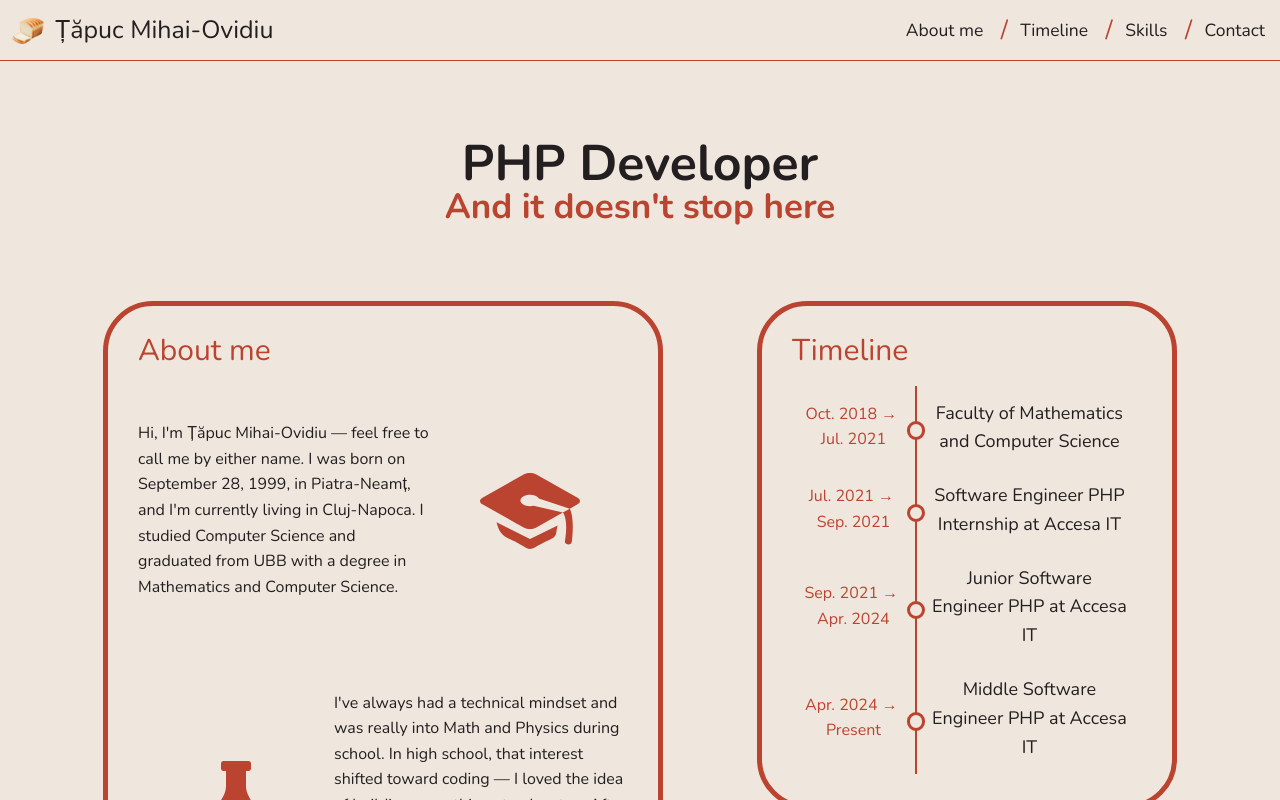
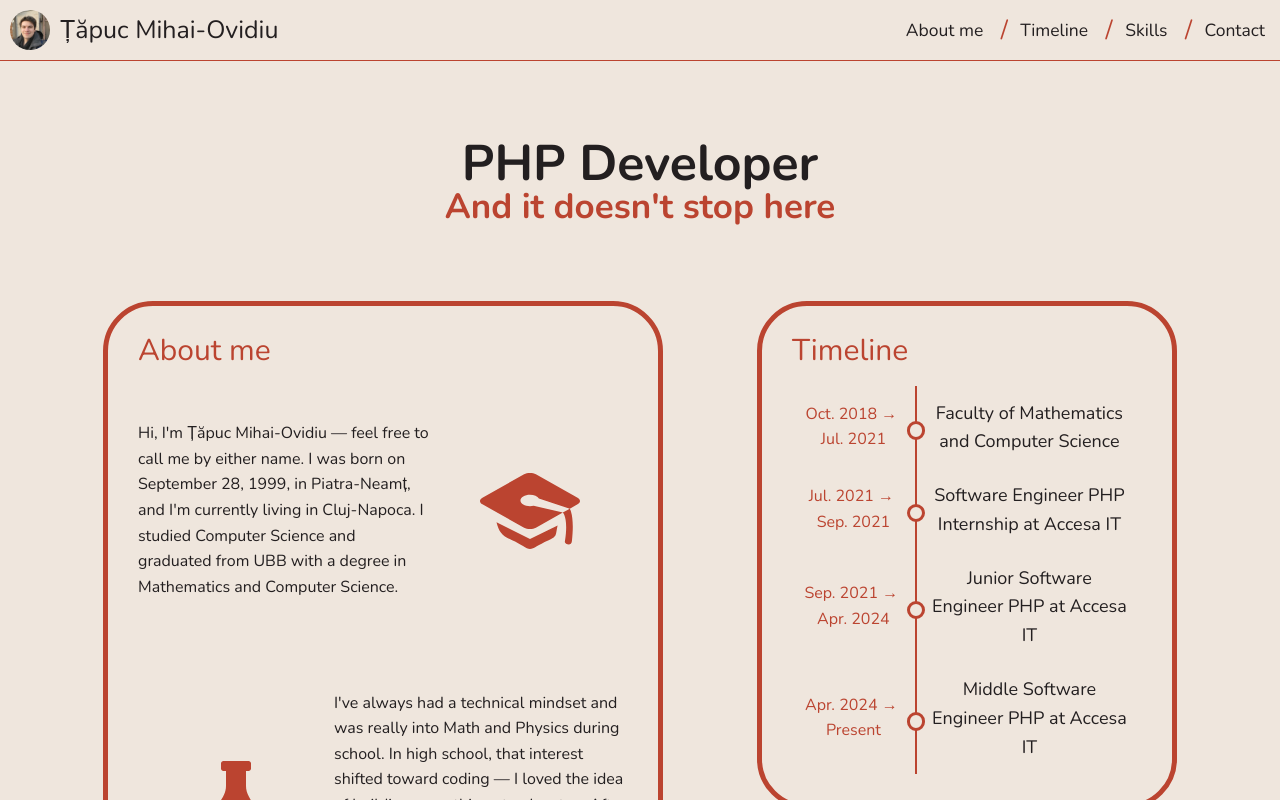
Before and after one commit to DiosDuck/CSS-Practice, a website: page Portfolio/index.html in a window 1280 px wide. Shown: the top 800 px of the page. Drawn offline with nearby package versions, Linux system fonts and the light colour scheme.

Commit message:
update profile pic (no more bread here)

```diff
--- a/Portfolio/index.html
+++ b/Portfolio/index.html
@@ -11,7 +11,7 @@
         <meta property="og:title" content="Mihai's Portfolio" />
         <meta property="og:description" content="See Mihai-Ovidiu Tapuc's Portfolio" />
         <meta property="og:type" content="website" />
-        <meta property="og:image" content="https://ahrefs.com/blog/wp-content/uploads/2019/12/fb-how-to-become-an-seo-expert.png" />
+        <meta property="og:image" content="img/profile_pic.jpeg" />
 
         <link href="https://fonts.googleapis.com/css2?family=Nunito:ital,wght@0,200..1000;1,200..1000&display=swap" rel="stylesheet">
         <link rel="icon" type="image/png" href="img/bread.png">
@@ -20,7 +20,7 @@
     <body>
         <header class="header">
             <div class="user">
-                <img src="img/bread.png" alt="Bread Icon" class="user__icon">
+                <img src="img/profile_pic.jpeg" alt="Profile Pic" class="user__icon">
                 <p class="user__name">&#538&#259puc Mihai-Ovidiu</p>
             </div>
             <nav class="nav">
--- a/Portfolio/sass/_header.scss
+++ b/Portfolio/sass/_header.scss
@@ -23,8 +23,9 @@
     }
 
     &__icon {
-        width: 3.5rem;
-        height: 3.5rem;
+        width: 4rem;
+        height: 4rem;
+        border-radius: 100%;
     }
 
     &__name {
```
Also changed, not shown: Portfolio/css/style.comp.css, Portfolio/css/style.concat.css, Portfolio/css/style.css, Portfolio/css/style.prefix.css, Portfolio/img/profile_pic.jpeg (added), 2 other files.
